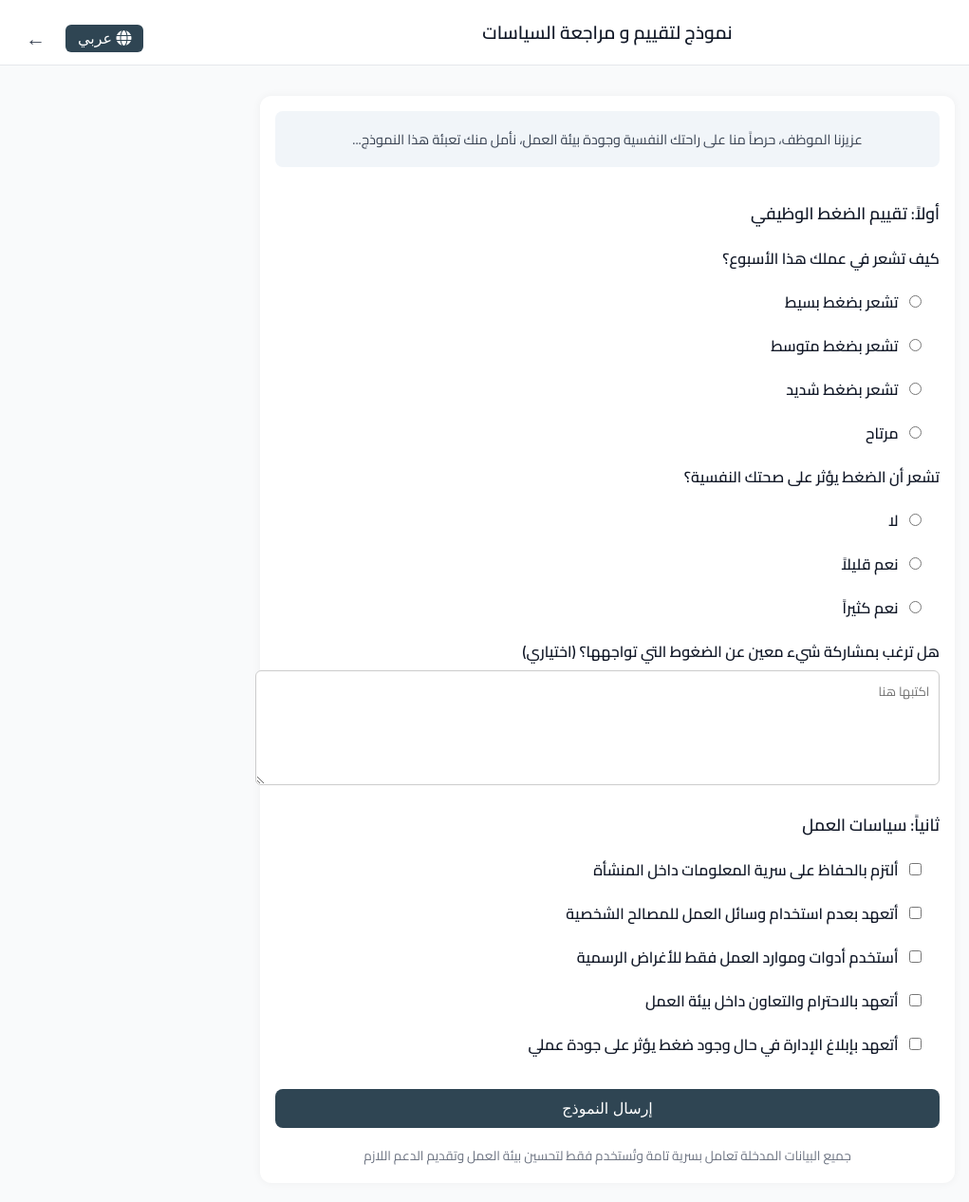
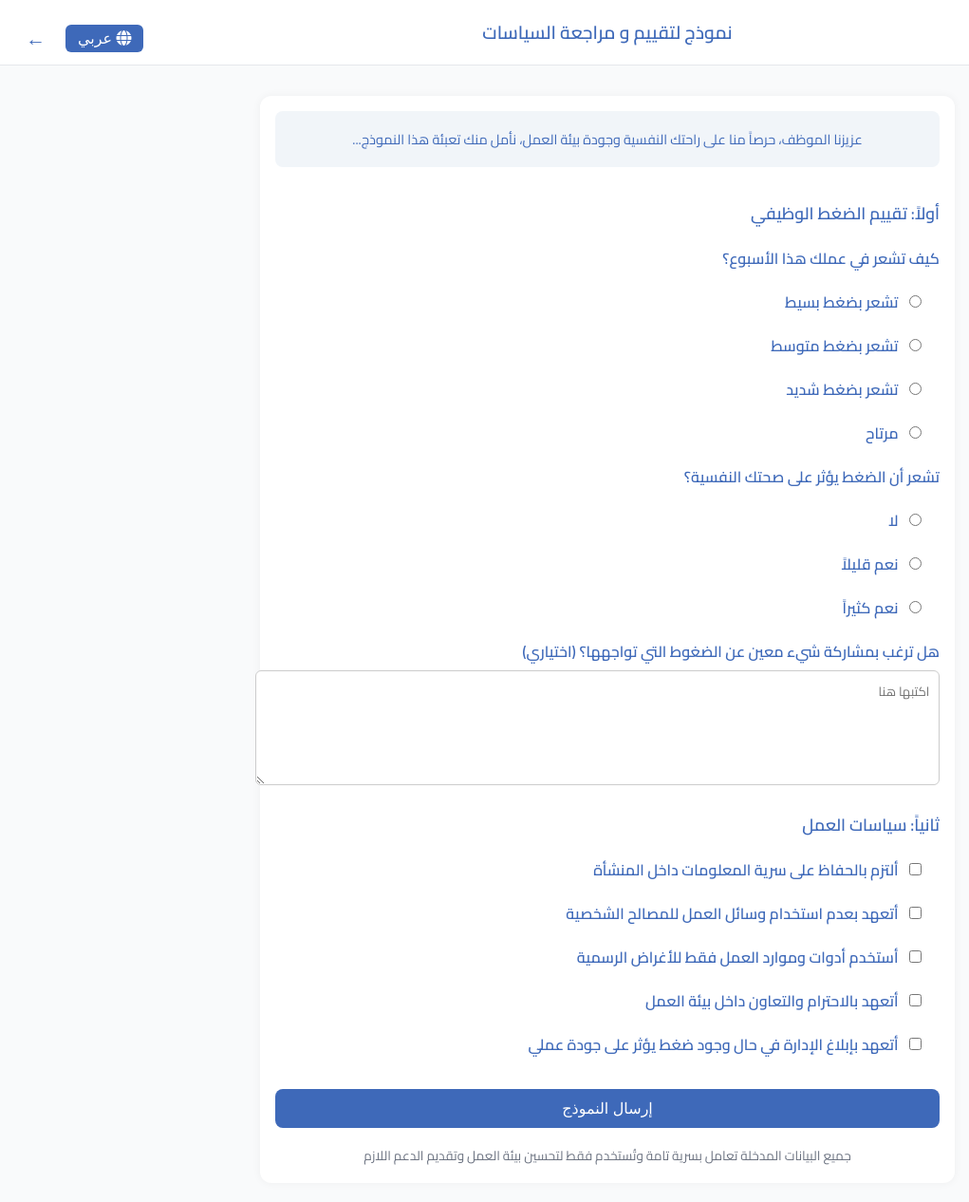
Before and after one commit to Alkabkabi1/hospital_backend, a website: page public/Evaluation form/Evaluation form.html in a window 1280 px wide. Shown: the whole page at 95% size, without its empty margins (0-1021 px from the left). Drawn offline with Linux system fonts and the light colour scheme.

Commit message:
Update Evaluation form.css

```diff
--- a/public/Evaluation form/Evaluation form.css
+++ b/public/Evaluation form/Evaluation form.css
@@ -1,7 +1,7 @@
 body {
       font-family: 'Cairo', sans-serif;
       background-color: #f9fafb;
-      color: #111827;
+      color: #3e69b9;
       margin: 0;
       padding: 0;
       direction: rtl;
@@ -29,7 +29,7 @@ body {
 
     .lang-btn {
       font-size: 1rem;
-      background-color: #2f4553;
+      background-color: #3e69b9;
       color: white;
       padding: 0.3rem 0.8rem;
       border: none;
@@ -40,7 +40,7 @@ body {
     .back-arrow {
       font-size: 1.3rem;
       text-decoration: none;
-      color: #374151;
+      color: #3e69b9;
       padding: 0.3rem 0.7rem;
       border-radius: 6px;
       transition: 0.2s;
@@ -65,7 +65,7 @@ body {
       border-radius: 8px;
       font-size: 0.9rem;
       margin-bottom: 2rem;
-      color: #374151;
+      color: #3e69b9;
       text-align: center;
     }
 
@@ -103,7 +103,7 @@ body {
 
     .submit-btn {
       margin-top: 2rem;
-      background-color: #2f4553;
+      background-color: #3e69b9;
       color: white;
       padding: 0.7rem 1.5rem;
       border: none;
@@ -114,7 +114,7 @@ body {
     }
 
     .submit-btn:hover {
-      background-color: #243843;
+      background-color: #3e69b9;
     }
 
     .note {
```
